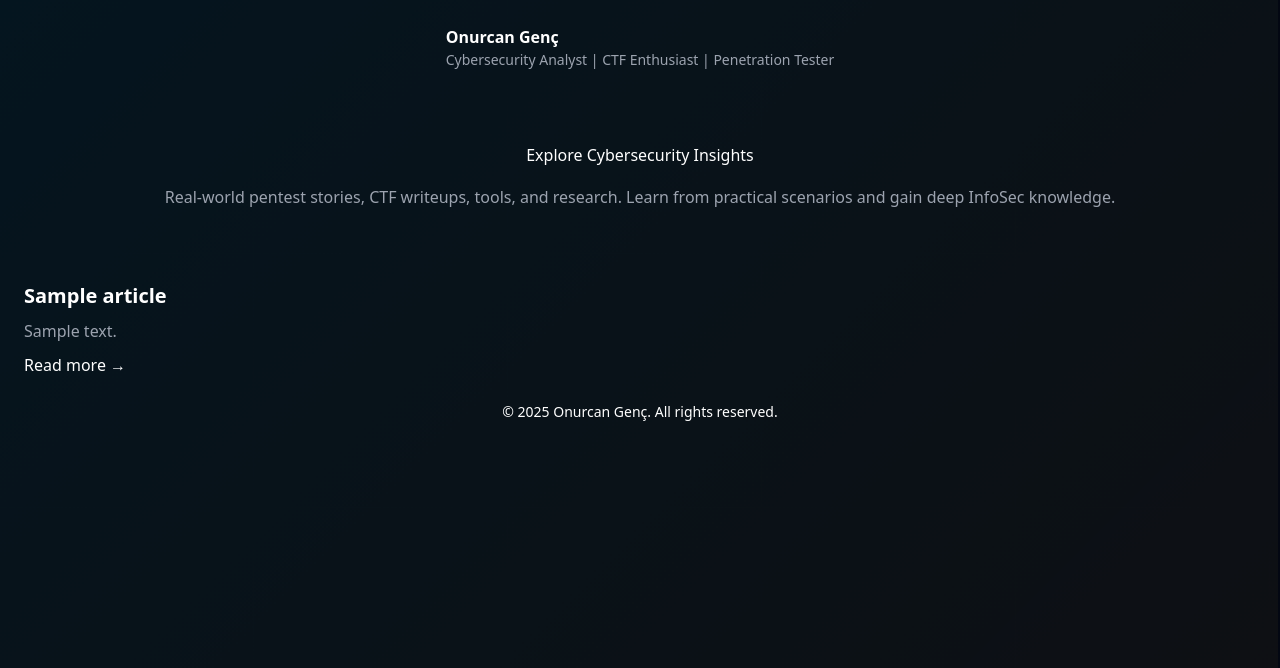
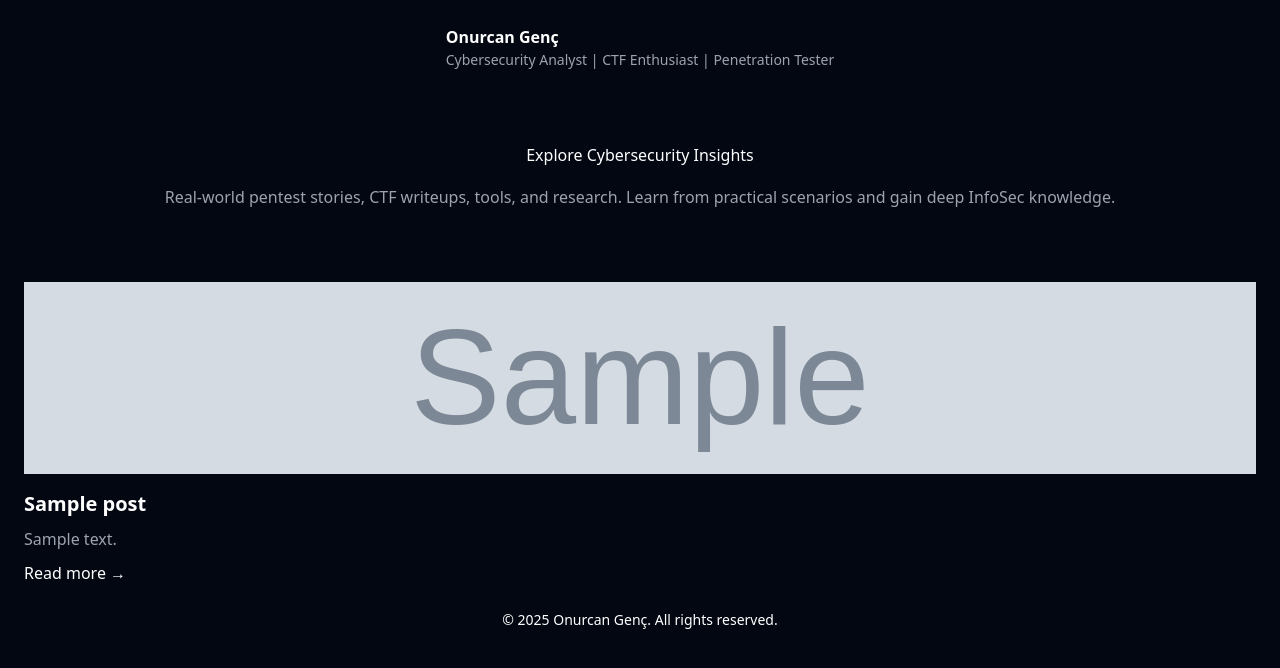
Before and after one commit to onurcangnc/medium_feed_site, a Python web app: template templates/index.html.j2 in a window 1280 px wide. Shown: the top 668 px of the page. Run offline with Jinja, Linux system fonts and the light colour scheme; the template is opened without the code that fills it: most values are stand-ins (such as "Sample title", 1, 10 or a date in 2020); grey boxes marked "Sample" are stand-in pictures.

Commit message:
ads added lastttt

```diff
--- a/templates/index.html.j2
+++ b/templates/index.html.j2
@@ -3,74 +3,33 @@
 <head>
   <meta charset="UTF-8" />
   <meta name="viewport" content="width=device-width, initial-scale=1.0" />
-
-  <!-- Google AdSense -->
   <meta name="google-adsense-account" content="ca-pub-5907670584730847" />
   <script async src="https://pagead2.googlesyndication.com/pagead/js/adsbygoogle.js?client=ca-pub-5907670584730847" crossorigin="anonymous"></script>
 
-  <!-- SEO -->
   <meta name="description" content="Explore cybersecurity-focused articles by Onurcan Genç. CTFs, real-world pentest experiences, and tools." />
   <meta name="keywords" content="Onurcan Genç, Cybersecurity, Pentesting, CTF, InfoSec, Web Security, Medium Articles" />
   <meta name="author" content="Onurcan Genç" />
   <link rel="canonical" href="https://onurcangenc.com.tr/" />
   <meta name="robots" content="index, follow" />
 
-  <!-- OG + Twitter -->
-  <meta property="og:title" content="Onurcan Genç | Cybersecurity Insights" />
+  <meta property="og:title" content="{{ site_title }}" />
   <meta property="og:description" content="Explore professional Medium articles by Onurcan Genç on cybersecurity." />
   <meta property="og:type" content="website" />
   <meta property="og:url" content="https://onurcangenc.com.tr/" />
   <meta property="og:image" content="https://onurcangenc.com.tr/static/profile.jpg" />
   <meta name="twitter:card" content="summary_large_image" />
-  <meta name="twitter:title" content="Onurcan Genç | Cybersecurity Insights" />
+  <meta name="twitter:title" content="{{ site_title }}" />
   <meta name="twitter:description" content="Cybersecurity articles, CTF writeups, and real-world penetration testing findings." />
   <meta name="twitter:image" content="https://onurcangenc.com.tr/static/profile.jpg" />
 
-  <!-- Favicon & Styles -->
   <link rel="icon" href="/static/profile.jpg" type="image/png" />
   <link href="/static/output.css" rel="stylesheet" />
-
-  <!-- ScrollReveal -->
   <script src="https://unpkg.com/scrollreveal"></script>
 
-  <!-- Google Analytics -->
-  <script async src="https://www.googletagmanager.com/gtag/js?id=G-XXXXXXXXXX"></script>
-  <script>
-    window.dataLayer = window.dataLayer || [];
-    function gtag() {
-      dataLayer.push(arguments);
-    }
-    gtag('js', new Date());
-    gtag('config', 'G-XXXXXXXXXX');
-  </script>
-
-  <style>
-    body::before {
-      content: '';
-      position: fixed;
-      top: 0;
-      left: 0;
-      width: 100%;
-      height: 100%;
-      background: linear-gradient(135deg, rgba(34,193,195,0.08), rgba(253,187,45,0.05));
-      z-index: -1;
-      animation: bgparallax 30s ease-in-out infinite alternate;
-    }
-    @keyframes bgparallax {
-      0% {
-        transform: translate(0, 0);
-      }
-      100% {
-        transform: translate(-20px, -20px);
-      }
-    }
-  </style>
-
-  <title>Onurcan Genç | Cybersecurity Insights</title>
+  <title>{{ site_title }}</title>
 </head>
 
 <body class="bg-gray-950 text-white font-sans leading-relaxed">
-  <!-- Header -->
   <header class="p-6 md:p-10 flex flex-col md:flex-row justify-between items-center">
     <div>
       <h1 class="text-3xl md:text-4xl font-bold text-white">Onurcan Genç</h1>
@@ -78,7 +37,6 @@
     </div>
   </header>
 
-  <!-- Hero -->
   <section class="px-6 md:px-10 py-12 text-center">
     <h2 class="text-4xl font-extrabold mb-4 tracking-tight">Explore Cybersecurity Insights</h2>
     <p class="text-gray-400 max-w-2xl mx-auto">
@@ -86,18 +44,35 @@
     </p>
   </section>
 
-  <!-- Articles Loop -->
   <section class="grid grid-cols-1 md:grid-cols-2 gap-6 px-6 md:px-10 py-10">
-    {% for article in articles %}
+    {% for post in posts %}
     <div class="bg-gray-800/60 rounded-xl p-6 hover:scale-[1.02] transition duration-300" data-sr>
-      <h3 class="text-xl font-semibold mb-2">{{ article.title }}</h3>
-      <p class="text-gray-400 mb-2">{{ article.description }}</p>
-      <a href="{{ article.link }}" class="text-cyan-400 hover:underline" target="_blank" rel="noopener">Read more →</a>
+      {% if post.thumbnail %}
+        <img src="{{ post.thumbnail }}" alt="Thumbnail" class="w-full h-48 object-cover rounded-md mb-4">
+      {% endif %}
+      <h3 class="text-xl font-semibold mb-2">{{ post.title }}</h3>
+      <p class="text-gray-400 mb-2">{{ post.summary }}</p>
+      <a href="{{ post.link }}" target="_blank" rel="noopener" class="text-cyan-400 hover:underline">Read more →</a>
     </div>
     {% endfor %}
   </section>
 
-  <!-- Google AdSense Slot -->
+      {% if total_pages > 1 %}
+    <div class="flex justify-center mt-8 space-x-2">
+      {% for page in range(1, total_pages + 1) %}
+        <a href="{{ 'index.html' if page == 1 else 'page/' ~ page ~ '.html' }}"
+          class="px-4 py-2 rounded-lg border border-gray-700 transition duration-200
+                  {% if page == current_page %}
+                    bg-cyan-600 text-white font-bold
+                  {% else %}
+                    bg-gray-800 text-gray-300 hover:bg-gray-700 hover:text-white
+                  {% endif %}">
+          {{ page }}
+        </a>
+      {% endfor %}
+    </div>
+    {% endif %}
+
   <div class="my-8 px-6 md:px-10 text-center">
     <ins class="adsbygoogle"
          style="display:block"
@@ -110,12 +85,10 @@
     </script>
   </div>
 
-  <!-- Footer -->
   <footer class="text-center py-8 px-4 text-sm text-gray-500 border-t border-gray-700">
     © 2025 Onurcan Genç. All rights reserved.
   </footer>
 
-  <!-- ScrollReveal Init -->
   <script>
     ScrollReveal().reveal('[data-sr]', {
       origin: 'bottom',
```
